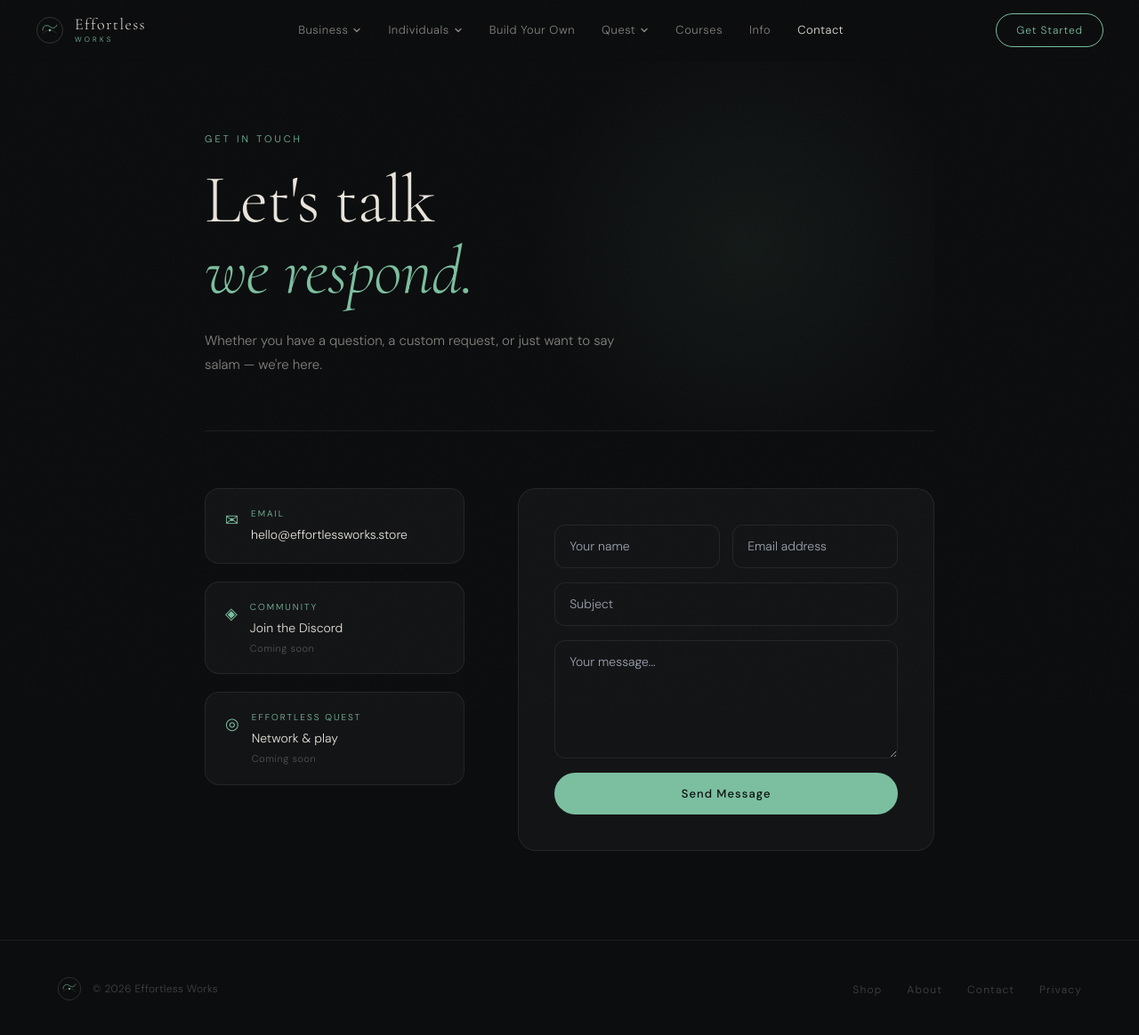
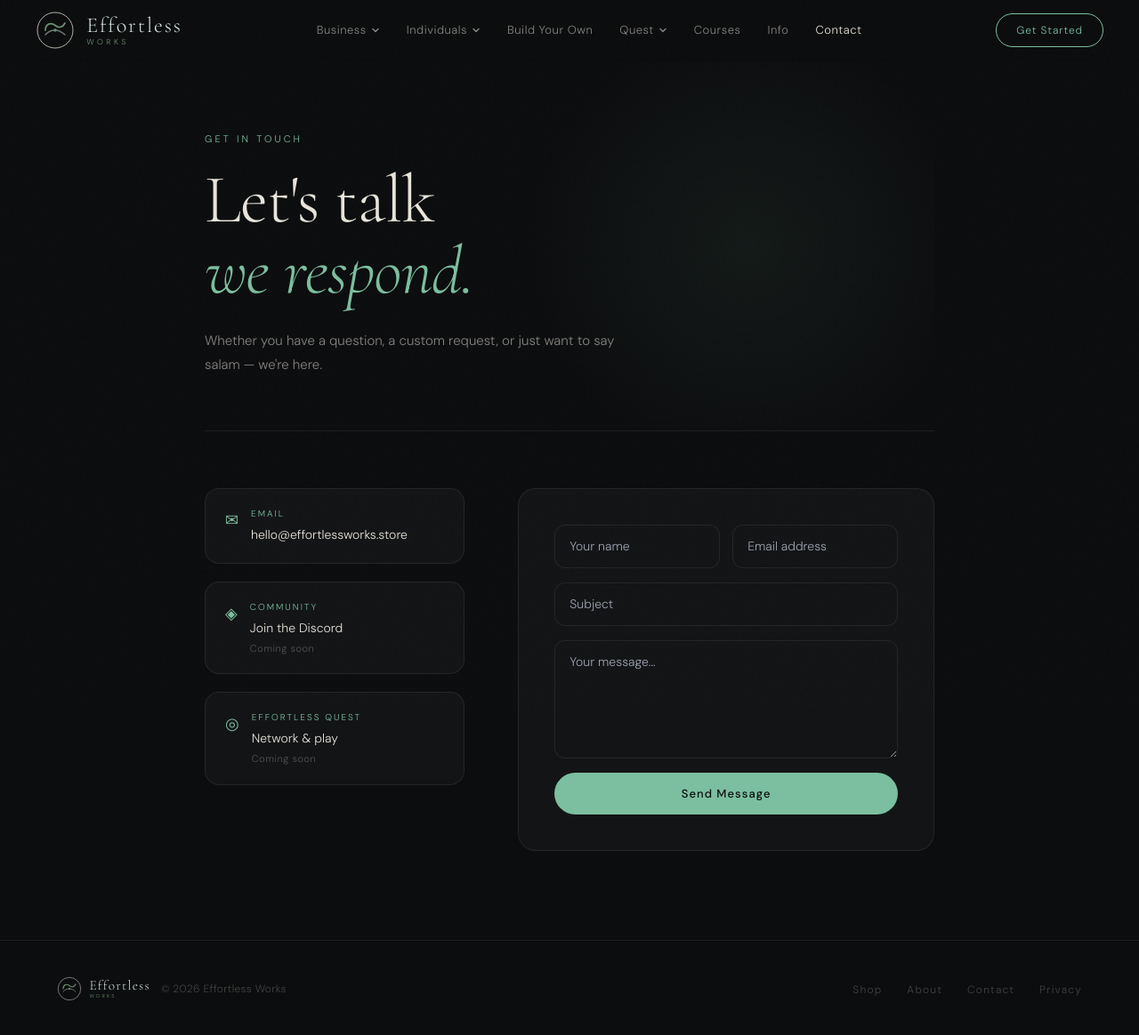
Before and after one commit to Effortless-Works-MSP/effortless-works, a Next.js app: page /contact in a window 1280 px wide. Shown: the whole page at 89% size. Built offline with nearby package versions, Linux system fonts and the light colour scheme.

Commit message:
update logo design

```diff
--- a/src/app/layout.tsx
+++ b/src/app/layout.tsx
@@ -10,6 +10,10 @@ export const metadata: Metadata = {
     description: 'A home for every version of you.',
     type: 'website',
   },
+  icons: {
+    icon: '/favicon.svg',
+    apple: '/favicon.svg',
+  },
 }
 
 export default function RootLayout({ children }: { children: React.ReactNode }) {
--- a/src/components/layout/Navbar.tsx
+++ b/src/components/layout/Navbar.tsx
@@ -5,17 +5,7 @@ import Link from 'next/link'
 import { usePathname } from 'next/navigation'
 import { NAV_ITEMS } from '@/lib/navData'
 import type { NavItem } from '@/lib/navData'
-
-function Logo({ size = 32 }: { size?: number }) {
-  return (
-    <svg width={size} height={size} viewBox="0 0 88 88" fill="none">
-      <circle cx="44" cy="44" r="40" stroke="#E8E4DC" strokeWidth="1.2" fill="none" opacity="0.4" />
-      <path d="M22 44 C22 30 34 25 44 33 C54 41 62 36 66 28" stroke="#7BBFA0" strokeWidth="2" strokeLinecap="round" fill="none" />
-      <path d="M22 54 C28 47 36 44 44 44 C52 44 58 47 66 54" stroke="#E8E4DC" strokeWidth="1.2" strokeLinecap="round" fill="none" opacity="0.3" />
-      <circle cx="44" cy="44" r="3.5" fill="#7BBFA0" />
-    </svg>
-  )
-}
+import Logo from '@/components/ui/Logo'
 
 function Chevron({ open }: { open: boolean }) {
   return (
@@ -51,9 +41,18 @@ function DropdownPanel({ item, onClose }: { item: NavItem; onClose: () => void }
         background: 'linear-gradient(90deg, transparent, #7BBFA0, transparent)',
       }} />
 
-      {imageSrc && (
+      {imageAlt && (
         <div style={{ marginBottom: 20, paddingBottom: 16, borderBottom: '1px solid rgba(255,255,255,0.07)' }}>
-          <img src={imageSrc} alt={imageAlt ?? ''} style={{ height: 22, opacity: 0.85 }} />
+          <span style={{
+            fontFamily: 'Cormorant Garamond, serif',
+            fontSize: 17,
+            fontWeight: 400,
+            color: '#E8E4DC',
+            letterSpacing: '0.06em',
+            opacity: 0.9,
+          }}>
+            {imageAlt}
+          </span>
         </div>
       )}
 
@@ -139,13 +138,7 @@ function MobileMenu({ open, onClose }: { open: boolean; onClose: () => void }) {
           borderBottom: '1px solid rgba(255,255,255,0.07)',
           flexShrink: 0,
         }}>
-          <div style={{ display: 'flex', alignItems: 'center', gap: 10 }}>
-            <Logo size={28} />
-            <div>
-              <div style={{ fontFamily: 'Cormorant Garamond, serif', fontSize: 16, color: '#E8E4DC', letterSpacing: '0.06em', lineHeight: 1 }}>Effortless</div>
-              <div style={{ fontSize: 8, letterSpacing: '0.4em', textTransform: 'uppercase', color: '#7BBFA0', marginTop: 3 }}>Works</div>
-            </div>
-          </div>
+          <Logo size={44} />
           <button onClick={onClose} aria-label="Close menu" style={{
             width: 36, height: 36, borderRadius: '50%',
             border: '1px solid rgba(255,255,255,0.07)',
@@ -312,16 +305,8 @@ export default function Navbar() {
         }}>
 
           {/* ── Logo ── */}
-          <Link href="/" style={{ display: 'flex', alignItems: 'center', gap: 12, textDecoration: 'none', flexShrink: 0 }}>
-            <Logo size={32} />
-            <div>
-              <div style={{ fontFamily: 'Cormorant Garamond, serif', fontWeight: 300, fontSize: 18, color: '#E8E4DC', letterSpacing: '0.08em', lineHeight: 1 }}>
-                Effortless
-              </div>
-              <div style={{ fontSize: 8, letterSpacing: '0.4em', textTransform: 'uppercase', color: '#7BBFA0', marginTop: 2 }}>
-                Works
-              </div>
-            </div>
+          <Link href="/" style={{ display: 'flex', alignItems: 'center', textDecoration: 'none', flexShrink: 0 }}>
+            <Logo size={44} />
           </Link>
 
           {/* ── Desktop nav ── */}
--- a/src/components/ui/Logo.tsx
+++ b/src/components/ui/Logo.tsx
@@ -1,37 +1,75 @@
 'use client'
+
 interface LogoProps {
   size?: number
   className?: string
 }
 
-export default function Logo({ size = 36, className = '' }: LogoProps) {
-  const s = size * (88 / 36)
+// size controls the circle mark height. Text scales proportionally alongside it.
+export default function Logo({ size = 40, className = '' }: LogoProps) {
   return (
+    <div style={{ display: 'flex', alignItems: 'center', gap: size * 0.3 }} className={className}>
+      {/* Circle mark SVG */}
       <svg
         width={size}
         height={size}
         viewBox="0 0 88 88"
         fill="none"
         xmlns="http://www.w3.org/2000/svg"
-      className={className}
+        style={{ flexShrink: 0 }}
       >
-      <circle cx="44" cy="44" r="40" stroke="#E8E4DC" strokeWidth="1.2" fill="none" opacity="0.4" />
+        {/* Circle */}
+        <circle cx="44" cy="44" r="40" stroke="#E8E4DC" strokeWidth="1.5" fill="none" />
+
+        {/* Upper flowing green curve */}
         <path
           d="M22 44 C22 30 34 25 44 33 C54 41 62 36 66 28"
-        stroke="#7BBFA0"
-        strokeWidth="2"
+          stroke="#6B8F71"
+          strokeWidth="3.5"
           strokeLinecap="round"
           fill="none"
         />
+
+        {/* Lower subtle curve */}
         <path
           d="M22 54 C28 47 36 44 44 44 C52 44 58 47 66 54"
-        stroke="#E8E4DC"
-        strokeWidth="1.2"
+          stroke="#A8BFBA"
+          strokeWidth="3"
           strokeLinecap="round"
           fill="none"
-        opacity="0.3"
+          opacity="0.6"
         />
-      <circle cx="44" cy="44" r="3.5" fill="#7BBFA0" />
+
+        {/* Center anchor dot */}
+        <circle cx="44" cy="44" r="3.5" fill="#6B8F71" />
       </svg>
+
+      {/* Wordmark as real HTML text — always crisp */}
+      <div style={{ display: 'flex', flexDirection: 'column', gap: size * 0.04 }}>
+        <span style={{
+          fontFamily: 'Cormorant Garamond, Georgia, serif',
+          fontWeight: 300,
+          fontSize: size * 0.55,
+          letterSpacing: '0.08em',
+          color: '#D6E4E1',
+          lineHeight: 1,
+          whiteSpace: 'nowrap',
+        }}>
+          Effortless
+        </span>
+        <span style={{
+          fontFamily: 'DM Sans, Helvetica Neue, sans-serif',
+          fontWeight: 300,
+          fontSize: size * 0.2,
+          letterSpacing: '0.4em',
+          color: '#6B8F71',
+          textTransform: 'uppercase' as const,
+          lineHeight: 1,
+          whiteSpace: 'nowrap',
+        }}>
+          Works
+        </span>
+      </div>
+    </div>
   )
 }
```
Also changed, not shown: src/app/favicon.svg (added). Lines whose indentation alone changed are shown as unchanged.
